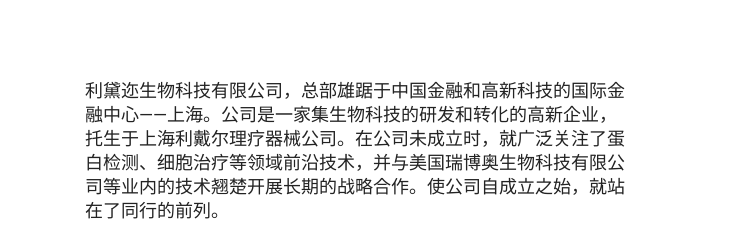
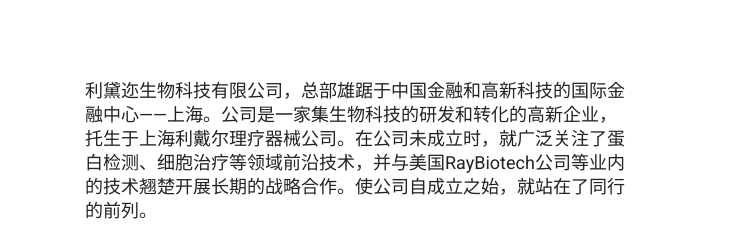
Before and after one commit to luangxiao/lidarhealth, a plain HTML site: page about.html in a window 1280 px wide. Shown: the part 470-700 px from the top of the page, 0-745 px from the left. Drawn offline with Linux system fonts and the light colour scheme; grey boxes are pictures that could not be loaded.

Commit message:
Raybiotech

```diff
--- a/about.html
+++ b/about.html
@@ -125,7 +125,7 @@
 			<div class="col-md-6 col-sm-12 col-xs-12" style="font-size: 18px">
 				<br>
 				<br>
-				<p>利黛迩生物科技有限公司，总部雄踞于中国金融和高新科技的国际金融中心——上海。公司是一家集生物科技的研发和转化的高新企业，托生于上海利戴尔理疗器械公司。在公司未成立时，就广泛关注了蛋白检测、细胞治疗等领域前沿技术，并与美国瑞博奥生物科技有限公司等业内的技术翘楚开展长期的战略合作。使公司自成立之始，就站在了同行的前列。</p>
+				<p>利黛迩生物科技有限公司，总部雄踞于中国金融和高新科技的国际金融中心——上海。公司是一家集生物科技的研发和转化的高新企业，托生于上海利戴尔理疗器械公司。在公司未成立时，就广泛关注了蛋白检测、细胞治疗等领域前沿技术，并与美国RayBiotech公司等业内的技术翘楚开展长期的战略合作。使公司自成立之始，就站在了同行的前列。</p>
 				<p>利黛迩生物科技有限公司依托国家战略层面优势资源，通过生命科学、健康医疗、金融产业功能平台，提供完整干细胞、免疫细胞、基因与蛋白芯片检测技术体系，将国际最前沿科技转化应用、开发创新。公司自成立以来，坚持技术立身，以人为本，全球布局，现在美国奥兰多有一个生物分子研发中心在筹备中。</p>
 			</div>
 			<div class="col-md-offset-1 col-md-5 hidden-sm hidden-xs">
```
